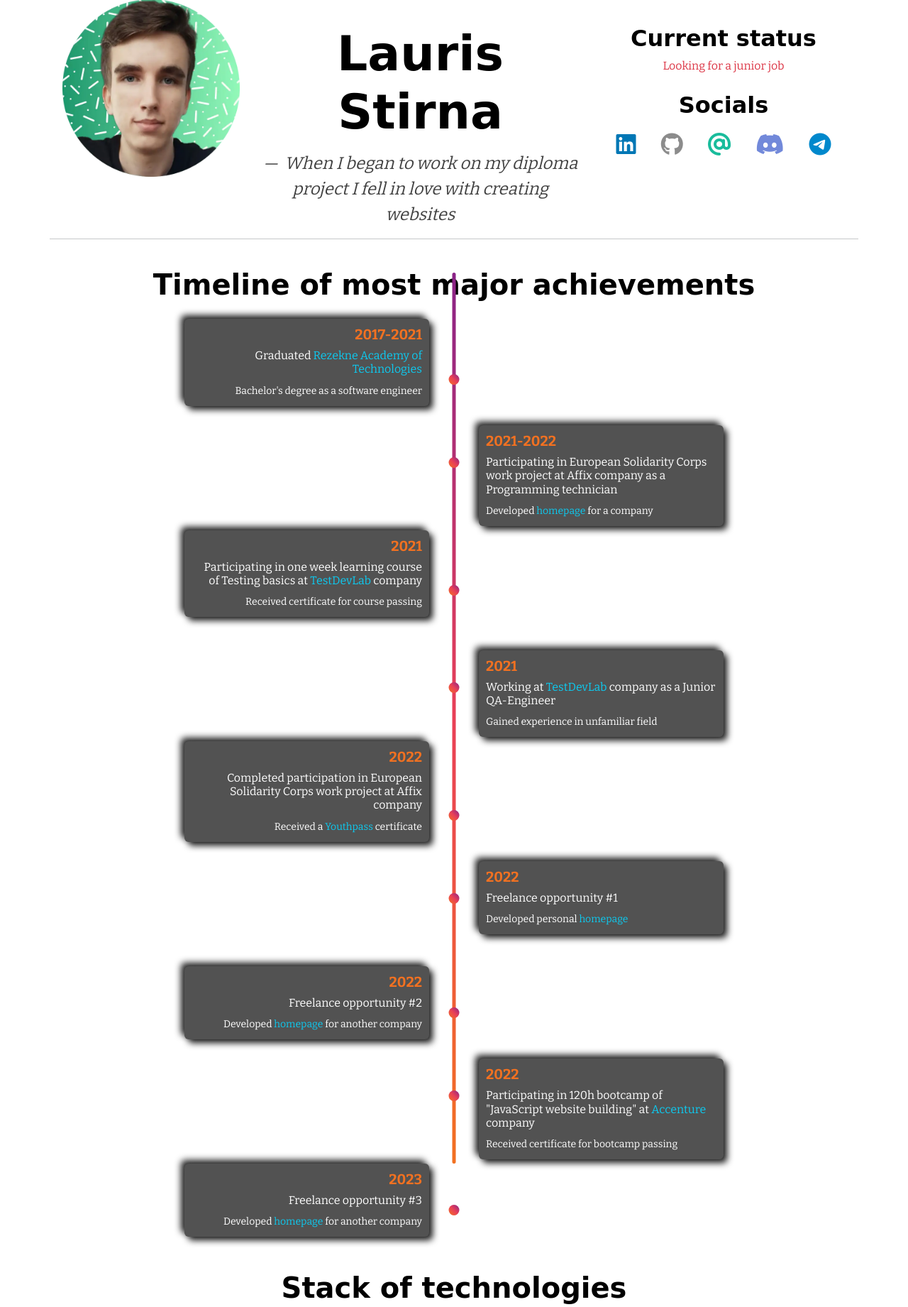
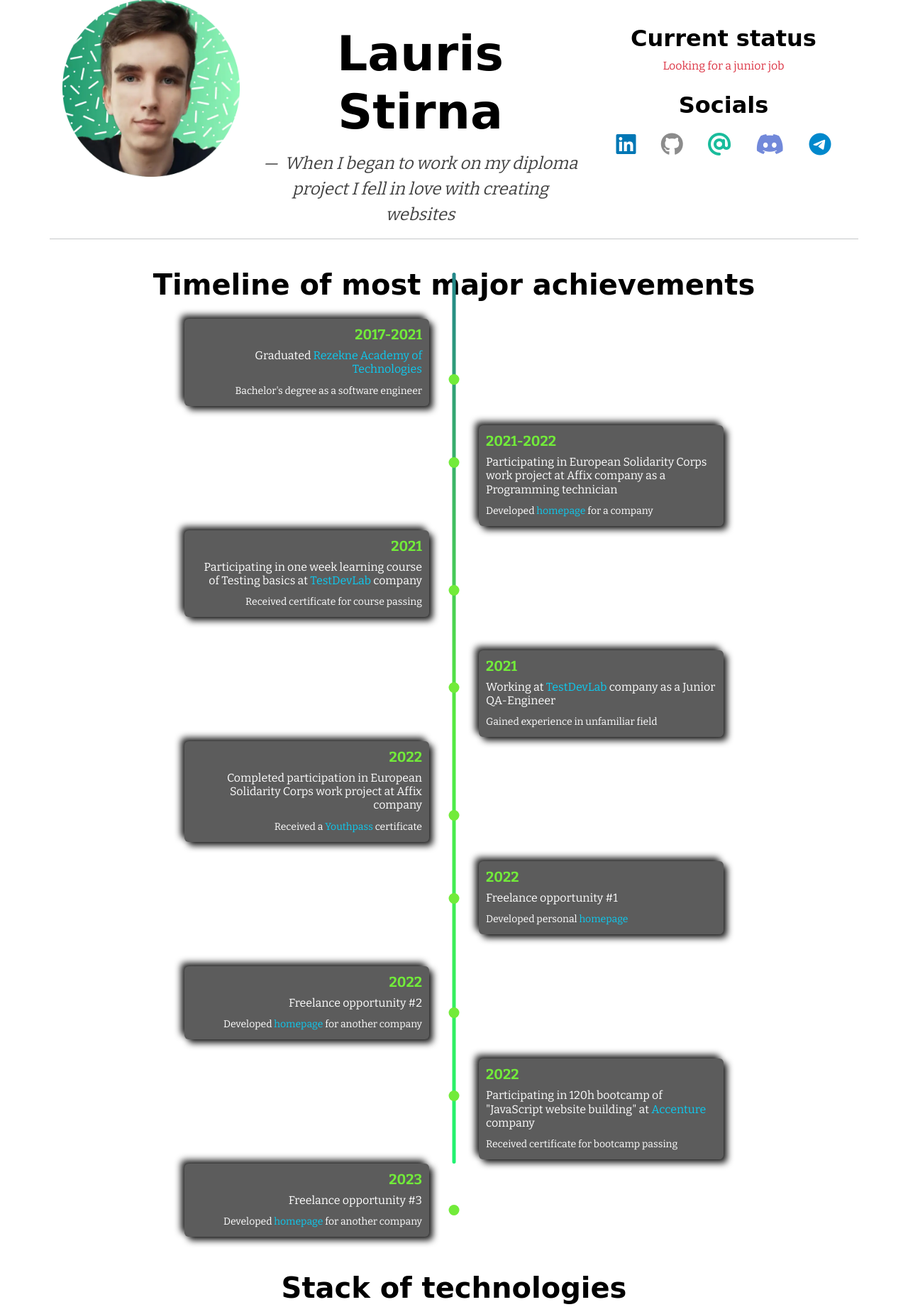
Before and after one commit to LaSTiqq/blog, a Django app: template myblog/templates/myblog/index.html in a window 1280 px wide. Shown: the part 106-1947 px from the top of the page at 71% size. Run offline with Django 3.2, Linux system fonts and the light colour scheme; the template is opened without the code that fills it: most values are stand-ins (such as "Sample title", 1, 10 or a date in 2020); some libraries are stand-ins or nearby versions; some web fonts are replaced.

Commit message:
Changed some timeline colors

```diff
--- a/static/css/style.css
+++ b/static/css/style.css
@@ -364,7 +364,7 @@ button[value="lv"]::before {
 
 /****** TIMELINE ******/
 .line {
-  background-image: linear-gradient(45deg, #f27121, #e94057, #8a2387);
+  background-image: linear-gradient(45deg, #21f271, #57e940, #23878a);
   width: 5px;
   height: 1255px;
   position: absolute;
@@ -376,7 +376,7 @@ button[value="lv"]::before {
 }
 .box {
   color: #fff;
-  background-color: #525252;
+  background-color: #5c5c5c;
   box-shadow: 5px 5px 10px #1a1a1a, -5px -5px 10px #242424;
   border-radius: 6px;
   padding: 10px;
@@ -401,7 +401,7 @@ button[value="lv"]::before {
 .right .box::before,
 .left .box::after {
   content: "";
-  background-image: linear-gradient(45deg, #f27121, #e94057, #8a2387);
+  background-color: #72eb3a;
   width: 15px;
   height: 15px;
   position: absolute;
@@ -418,12 +418,12 @@ button[value="lv"]::before {
   transform: translate(-50%, 35px);
 }
 .year {
-  color: #f27121;
+  color: #72eb3a;
 }
 .dark-mode .right .box::before,
 .dark-mode .left .box::after,
 .dark-mode .line {
-  background-image: linear-gradient(45deg, #8a2387, #e94057, #f27121);
+  background-image: linear-gradient(45deg, #23878a, #57e940, #21f271);
 }
 .dark-mode .box {
   background-color: #333333;
```
